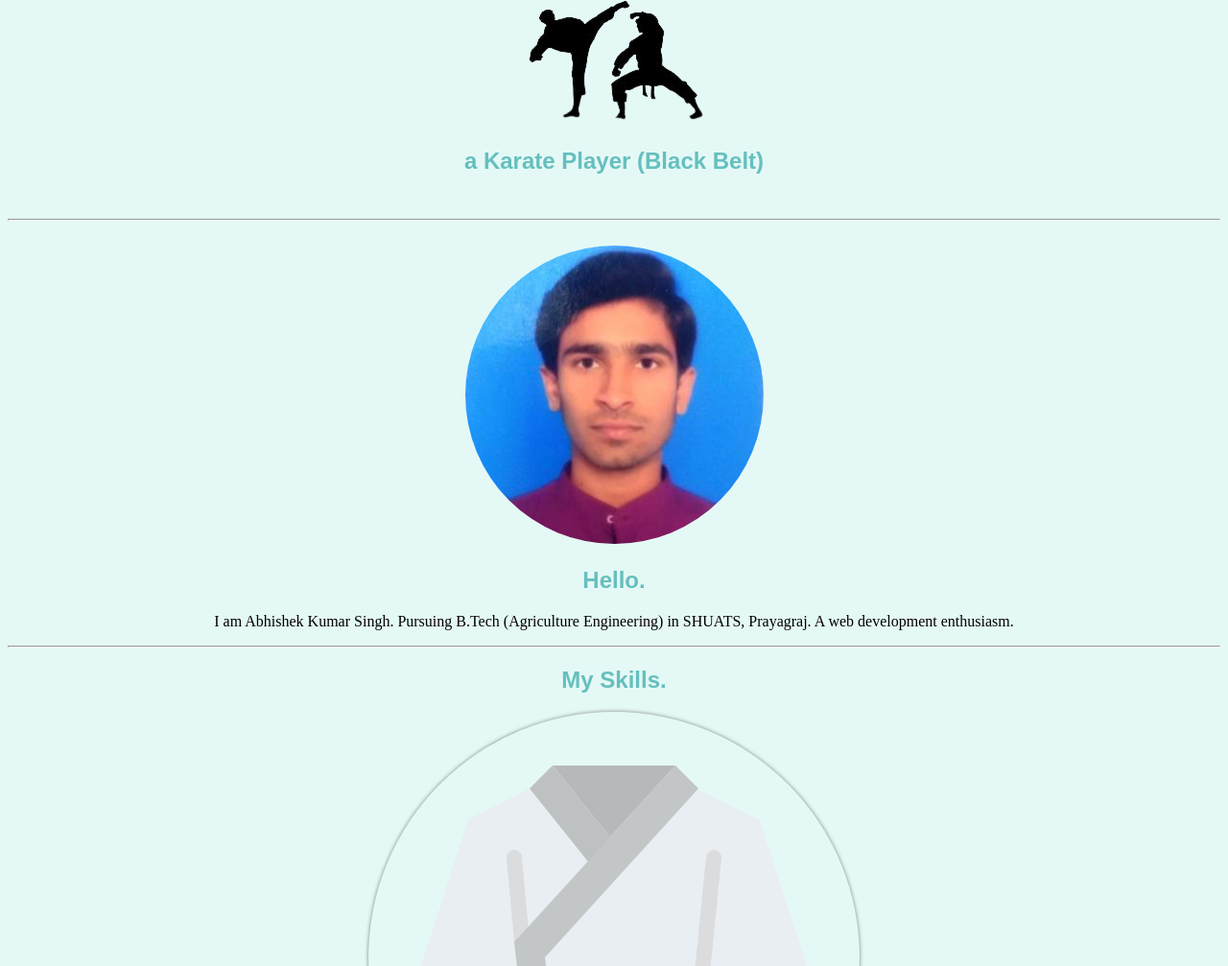
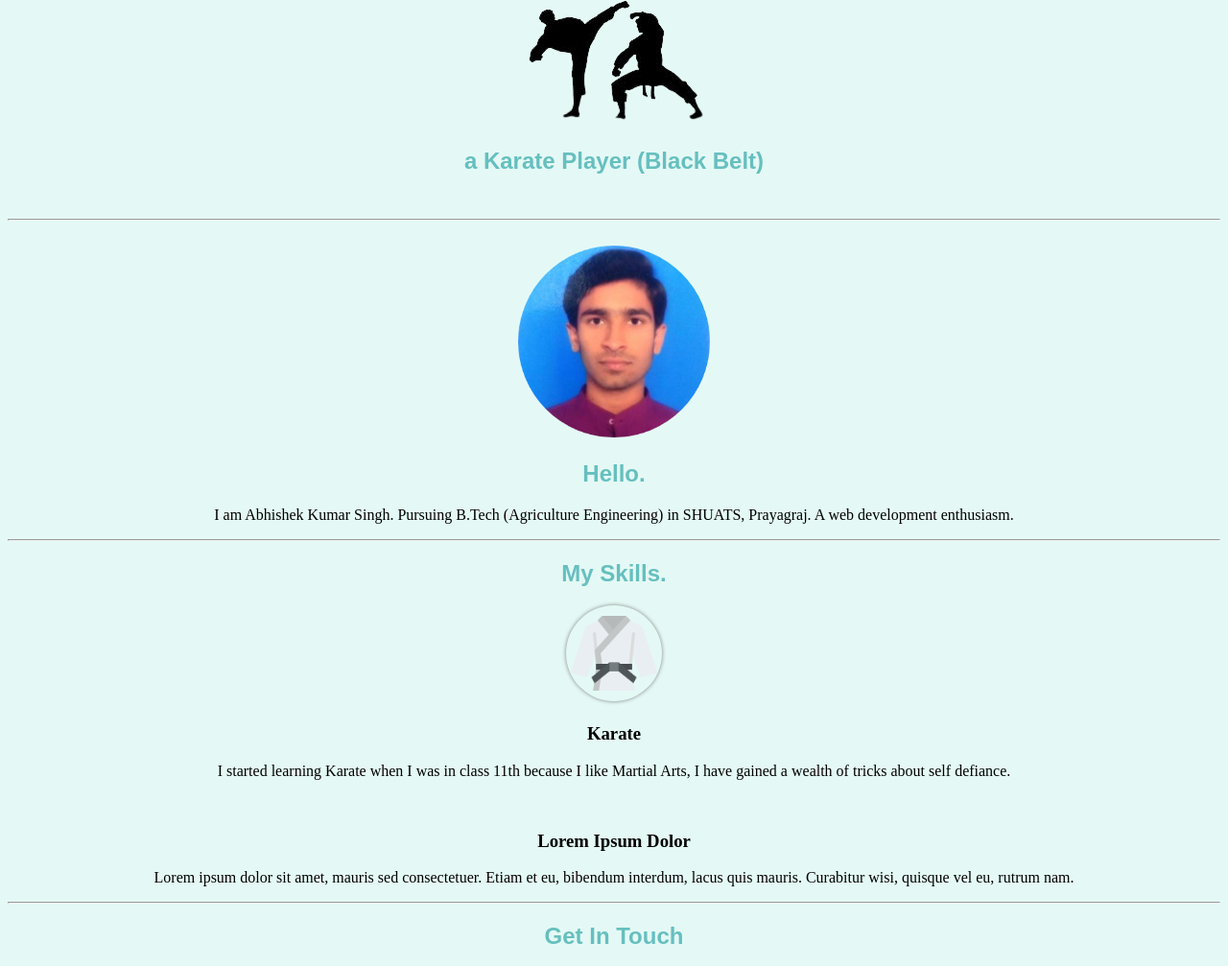
Before and after one commit to aabhishekkrsingh/cv, a plain HTML site: page index.html in a window 1280 px wide. Shown: the part 293-1300 px from the top of the page at 96% size. Drawn offline with Linux system fonts and the light colour scheme; a web font is replaced by a local one.

Commit message:
Add files via upload

```diff
--- a/css/style.css
+++ b/css/style.css
@@ -37,10 +37,13 @@ h2 {
   border-radius: 100%;
   box-shadow: 0 0 4px grey;
   border: 0;
-  width: 50;
-  height: 50;
+  width: 100px;
+  height: 100px;
 }
 
 .footer-link {
   text-decoration: rgb(5, 202, 252);
 }
+.my-image {
+  height: 200px;
+}
```
